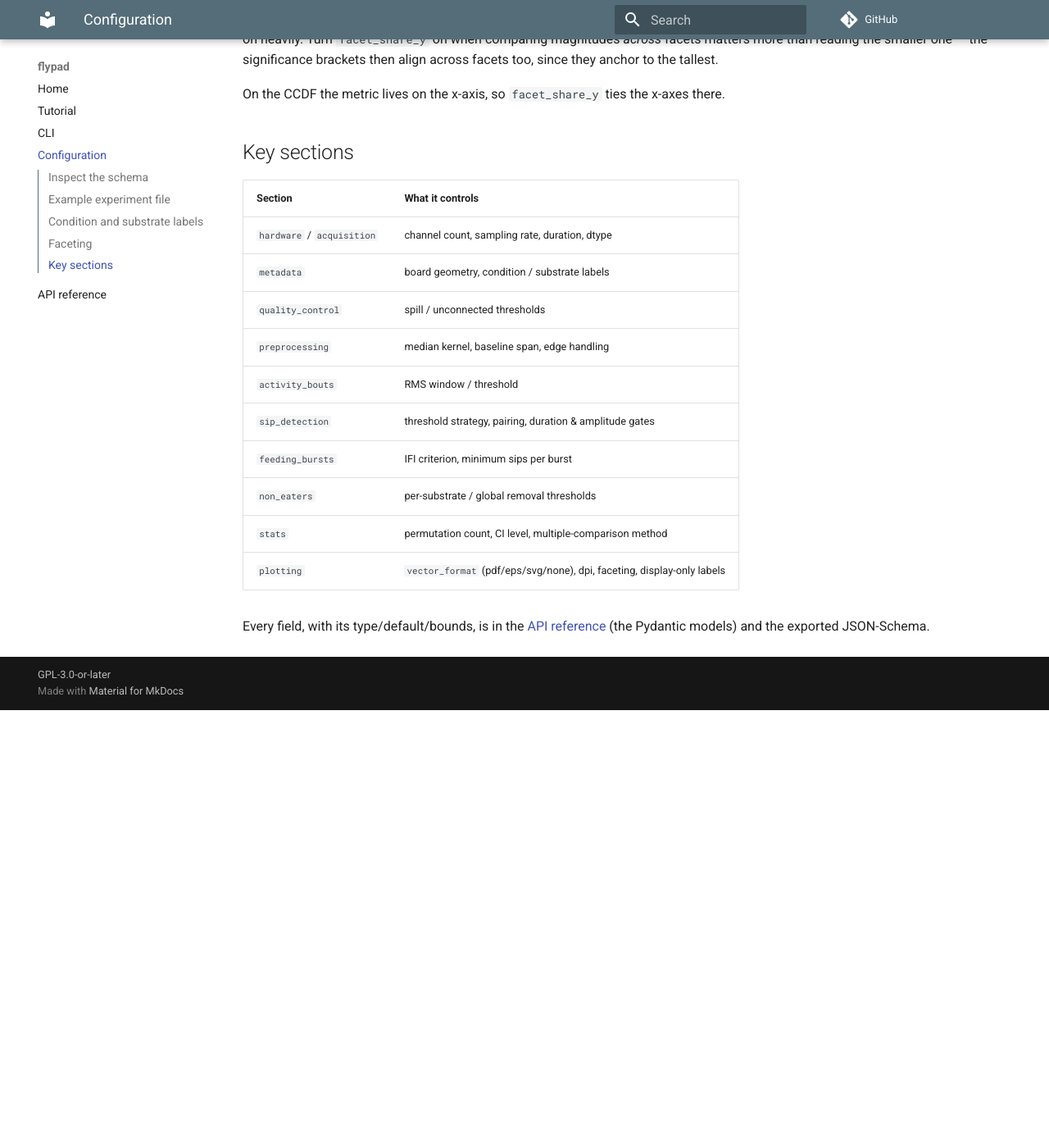
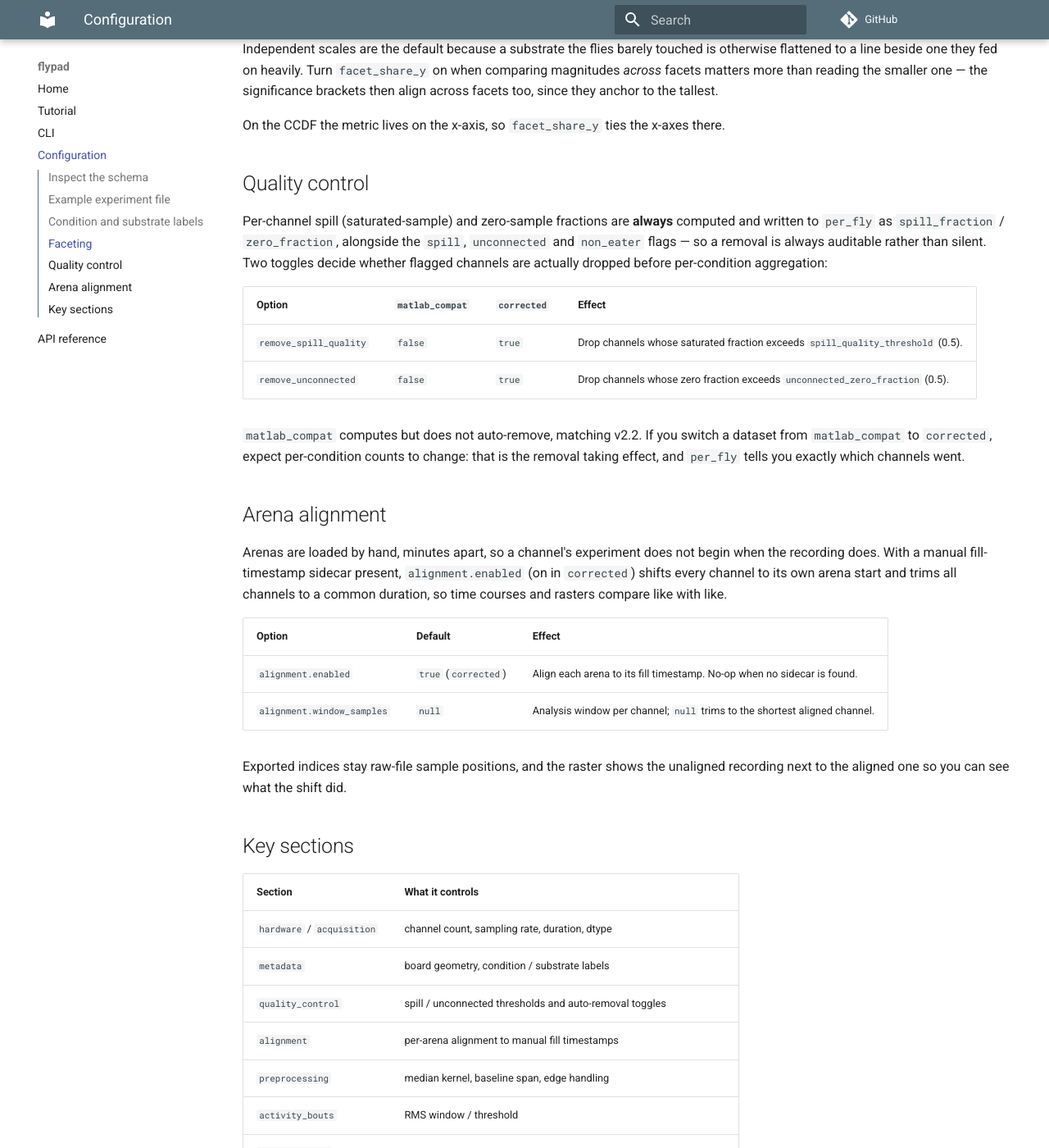
Before and after one commit to fmi-basel/gfelsenb-flypad-analysis, an MkDocs documentation site: the page built from docs/configuration.md, in a window 1280 px wide and 1400 px high, scrolled down 1646 px. Shown: the whole window at 82% size. Built offline with MkDocs 1.6.1 and Material for MkDocs 9.7.7, drawn with Linux system fonts in a browser that asks for light colours; comment, search, counter and statistics services are not loaded; before the commit the page ends 2512 px from its top, so only the background shows below that; some of the changed text lies outside the part shown.

Commit message:
Document QC auto-removal and arena alignment
Both shipped without ever reaching the docs site, which publishes to Pages on
every push to main. configuration.md gains a section for each: the quality-control
toggles with their per-preset defaults, and a note that switching a dataset from
matlab_compat to corrected changes per-condition counts because the removal takes
effect — with per_fly naming the channels that went; and the alignment options,
noting exported indices stay raw-file sample positions.

Also adds `alignment` to the example config and both sections to the key-sections
table. `mkdocs build --strict` clean.

````diff
--- a/docs/configuration.md
+++ b/docs/configuration.md
@@ -32,6 +32,8 @@ metadata:
   channels_per_board_position: 8
   substrates: ["10% yeast", "20 mM sucrose"]
   conditions: ["fully fed", "24h wet starved", "44h wet starved", "...", "..."]
+alignment:
+  enabled: true
 output:
   formats: [parquet, csv]
 ```
@@ -74,13 +76,46 @@ significance brackets then align across facets too, since they anchor to the tal
 
 On the CCDF the metric lives on the x-axis, so `facet_share_y` ties the x-axes there.
 
+## Quality control
+
+Per-channel spill (saturated-sample) and zero-sample fractions are **always** computed and
+written to `per_fly` as `spill_fraction` / `zero_fraction`, alongside the `spill`,
+`unconnected` and `non_eater` flags — so a removal is always auditable rather than silent.
+Two toggles decide whether flagged channels are actually dropped before per-condition
+aggregation:
+
+| Option | `matlab_compat` | `corrected` | Effect |
+|--------|-----------------|-------------|--------|
+| `remove_spill_quality` | `false` | `true` | Drop channels whose saturated fraction exceeds `spill_quality_threshold` (0.5). |
+| `remove_unconnected` | `false` | `true` | Drop channels whose zero fraction exceeds `unconnected_zero_fraction` (0.5). |
+
+`matlab_compat` computes but does not auto-remove, matching v2.2. If you switch a dataset
+from `matlab_compat` to `corrected`, expect per-condition counts to change: that is the
+removal taking effect, and `per_fly` tells you exactly which channels went.
+
+## Arena alignment
+
+Arenas are loaded by hand, minutes apart, so a channel's experiment does not begin when the
+recording does. With a manual fill-timestamp sidecar present, `alignment.enabled` (on in
+`corrected`) shifts every channel to its own arena start and trims all channels to a common
+duration, so time courses and rasters compare like with like.
+
+| Option | Default | Effect |
+|--------|---------|--------|
+| `alignment.enabled` | `true` (`corrected`) | Align each arena to its fill timestamp. No-op when no sidecar is found. |
+| `alignment.window_samples` | `null` | Analysis window per channel; `null` trims to the shortest aligned channel. |
+
+Exported indices stay raw-file sample positions, and the raster shows the unaligned
+recording next to the aligned one so you can see what the shift did.
+
 ## Key sections
 
 | Section | What it controls |
 |---------|------------------|
 | `hardware` / `acquisition` | channel count, sampling rate, duration, dtype |
 | `metadata` | board geometry, condition / substrate labels |
-| `quality_control` | spill / unconnected thresholds |
+| `quality_control` | spill / unconnected thresholds and auto-removal toggles |
+| `alignment` | per-arena alignment to manual fill timestamps |
 | `preprocessing` | median kernel, baseline span, edge handling |
 | `activity_bouts` | RMS window / threshold |
 | `sip_detection` | threshold strategy, pairing, duration & amplitude gates |
````
